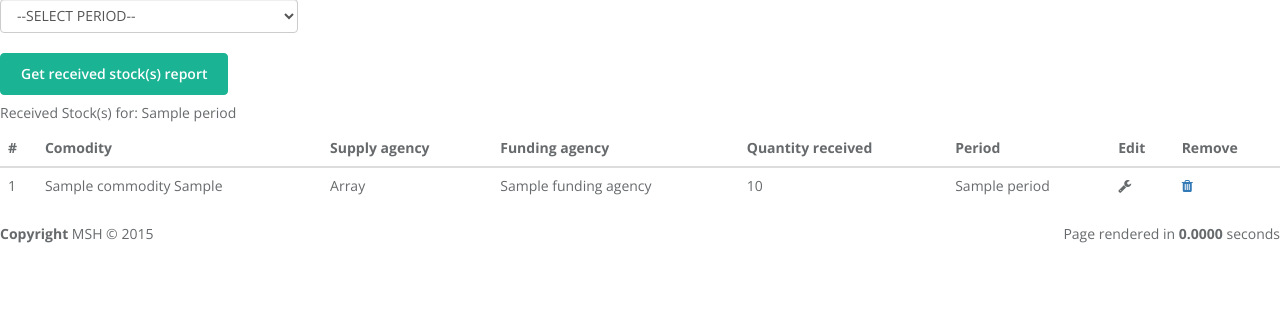
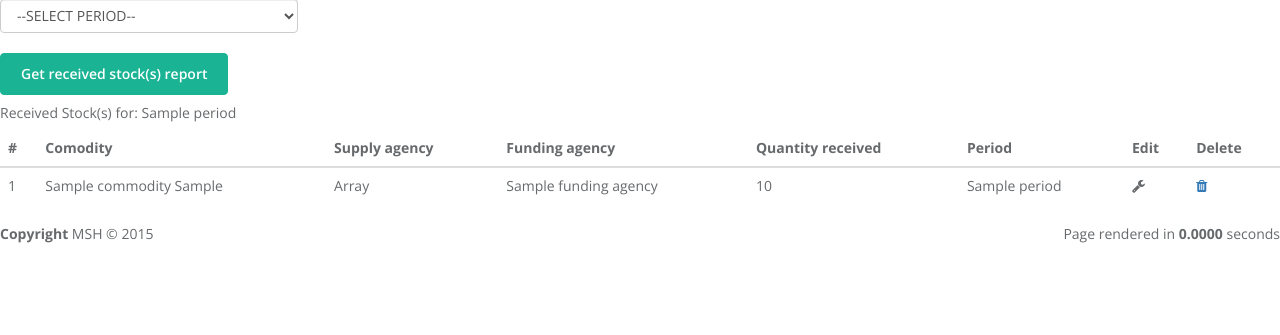
Before and after one commit to urandu/msh, a CodeIgniter app: the page made by application/views/current_stock.php in a window 1280 px wide. Shown: the part 440-775 px from the top of the page. Run offline with CodeIgniter, Linux system fonts and the light colour scheme; tables that the repository leaves empty hold one stand-in row (values such as "Sample post"); the template is opened without the code that fills it: most values are stand-ins (such as "Sample title", 1, 10 or a date in 2020); some libraries are stand-ins or nearby versions.

Commit message:
final commit

```diff
--- a/application/views/current_stock.php
+++ b/application/views/current_stock.php
@@ -76,7 +76,7 @@
                                     <th>Quantity received</th>
                                     <th>Period</th>
                                     <th>Edit</th>
-                                    <th>Remove</th>
+                                    <th>Delete</th>
                                     </tr>
 
                             </thead>
```
